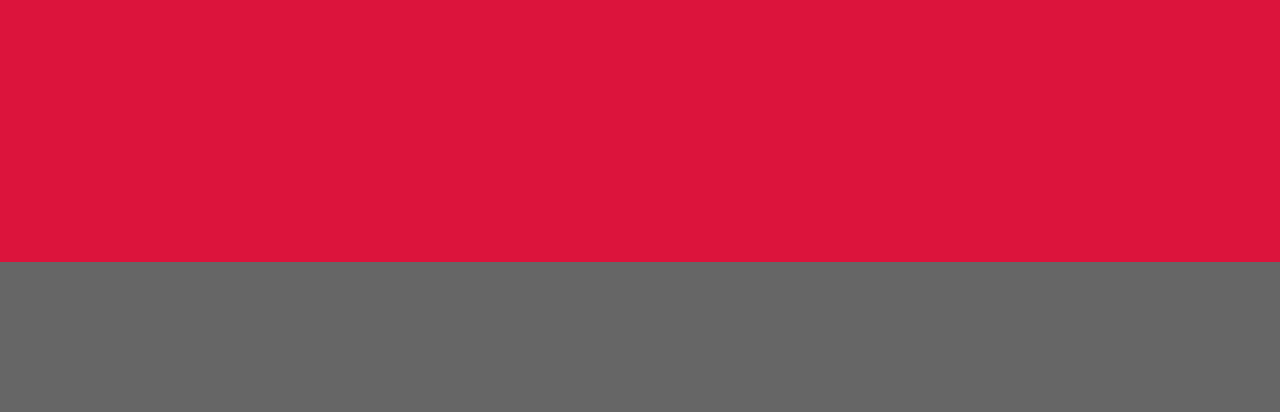
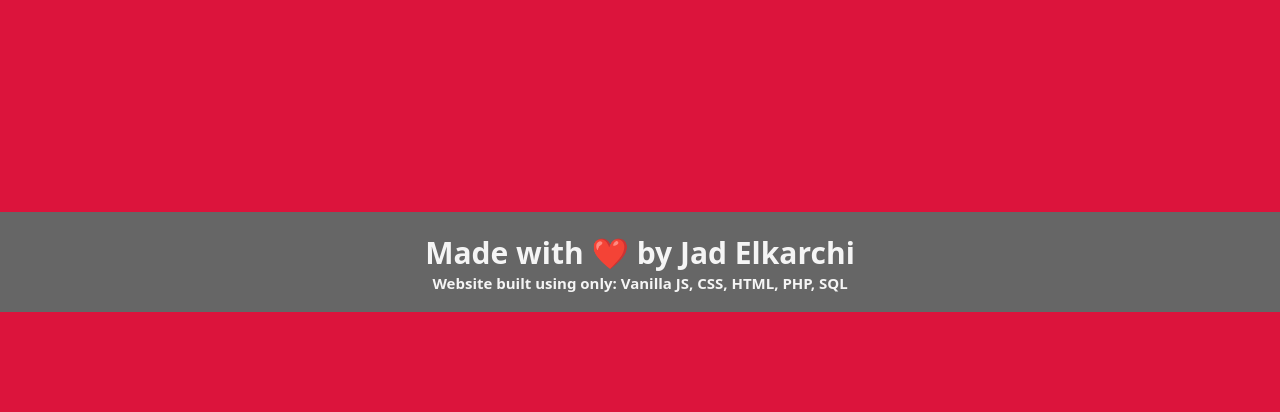
Before and after one commit to Farouk-Soufary/project_SGBD, a PHP site: page / in a window 1280 px wide. Shown: the part 2440-2852 px from the top of the page. After the commit the page ends 2752 px from the top, so only its background shows below. Run offline with PHP 8.4, Linux system fonts and the light colour scheme.

Commit message:
added signature in index php

```diff
--- a/src/index.php
+++ b/src/index.php
@@ -72,7 +72,12 @@
         </div>
 
         <div class="footer">
-
+            <div class="main-text">
+                Made with ❤️ by Jad Elkarchi
+            </div>
+            <div class="secondary-text">
+                Website built using only: Vanilla JS, CSS, HTML, PHP, SQL
+            </div>
         </div>
     </div>
 </body>
--- a/src/styles.css
+++ b/src/styles.css
@@ -119,7 +119,6 @@ a{
     top: 0;
     left: 0;
     width: 100%;
-    height: 2852px;
     display: grid;
     grid-template-columns: auto;
     column-gap: 0px;
@@ -149,6 +148,23 @@ a{
 
 .footer{
     height: 100px;
+}
+
+.footer > .main-text{
+    color: whitesmoke;
+    font-weight: 600;
+    font-size: 30px;
+    font-family: system-ui, -apple-system, BlinkMacSystemFont, 'Segoe UI', Roboto, Oxygen, Ubuntu, Cantarell, 'Open Sans', 'Helvetica Neue', sans-serif;
+    text-align: center;
+    margin-top: 20px;
+}
+
+.footer > .secondary-text{
+    color: whitesmoke;
+    font-weight: 600;
+    font-size: 15px;
+    font-family: system-ui, -apple-system, BlinkMacSystemFont, 'Segoe UI', Roboto, Oxygen, Ubuntu, Cantarell, 'Open Sans', 'Helvetica Neue', sans-serif;
+    text-align: center;
 }
 
 .page-1 .header{
```
